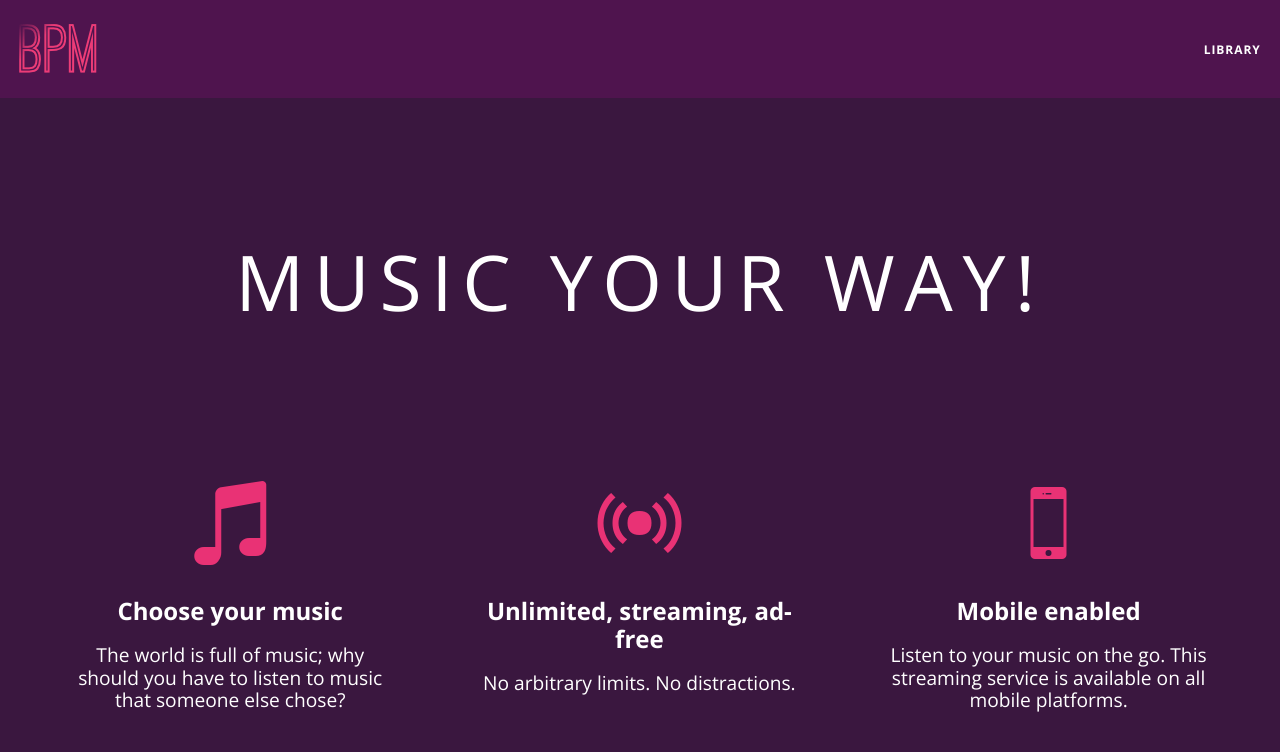
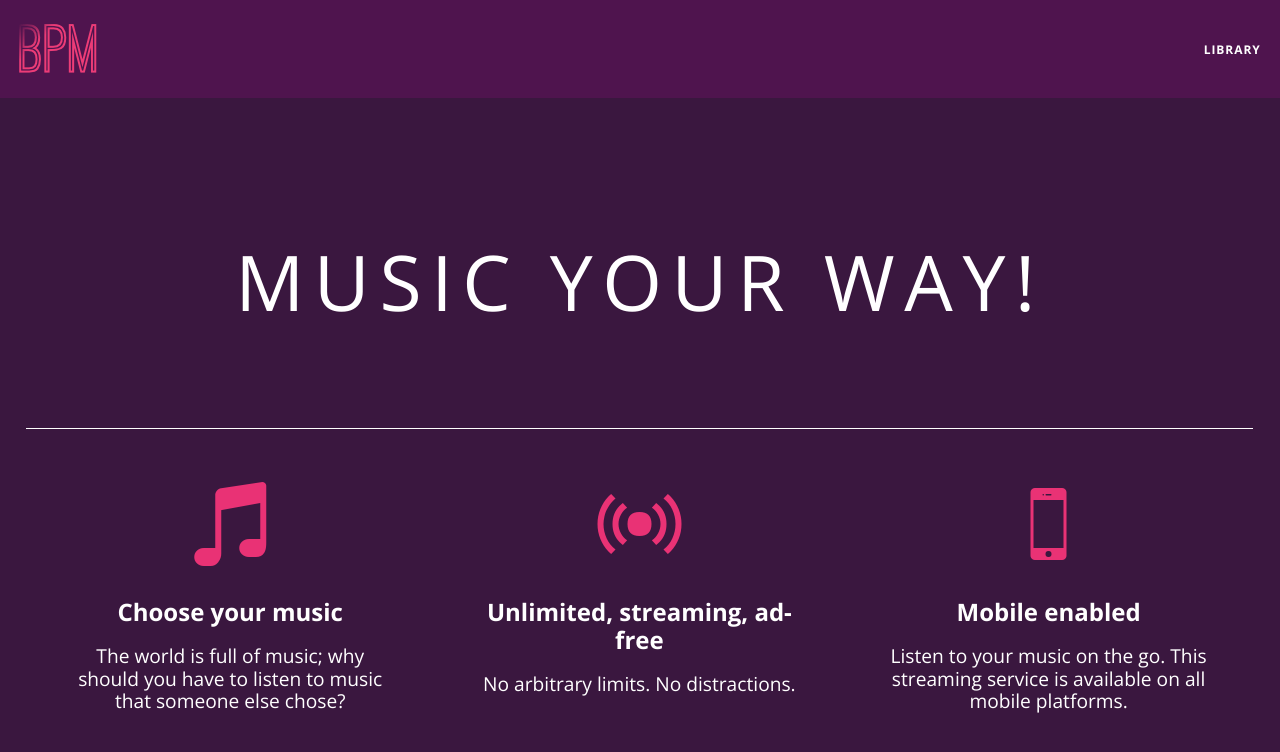
Before and after one commit to tyrantdavis/bpm, a React (Create React App) app: page / in a window 1280 px wide. Shown: the top 752 px of the page. Built offline with nearby package versions, Linux system fonts and the light colour scheme.

Commit message:
Add border to seperate points and hero-content. Update README.

```diff
--- a/src/components/Landing.js
+++ b/src/components/Landing.js
@@ -6,17 +6,17 @@ const Landing = () => (
       <h1 className="hero-title">Music Your Way!</h1>
     </section>
     <article className="selling-points container clearfix">
-      <section className="point column third">
+      <section className="point column third point-border">
         <span className="ion-music-note"></span>
         <h2 className="point-title">Choose your music</h2>
         <p className="point-description">The world is full of music; why should you have to listen to music that someone else chose?</p>
       </section>
-      <section className="point column third">
+      <section className="point column third point-border">
         <span className="ion-radio-waves"></span>
         <h2 className="point-title">Unlimited, streaming, ad-free</h2>
         <p className="point-description">No arbitrary limits. No distractions.</p>
       </section>
-      <section className="point column third">
+      <section className="point column third point-border">
         <span className="ion-iphone"></span>
         <h2 className="point-title">Mobile enabled</h2>
         <p className="point-description">Listen to your music on the go. This streaming service is available on all mobile platforms.</p>
--- a/src/styles/landing.css
+++ b/src/styles/landing.css
@@ -26,6 +26,10 @@ body.landing {
   text-shadow: 1px 1px 0px rgb(58, 23, 63); /* creates a shadow underneath the text for readability over the image */
 }
 
+.point-border {
+  border-top: 0.01rem solid white ;
+}
+
 .selling-points {
   position: relative;
 }
```
Also changed, not shown: 1 other file (tests, documents, lock files or other folders).
